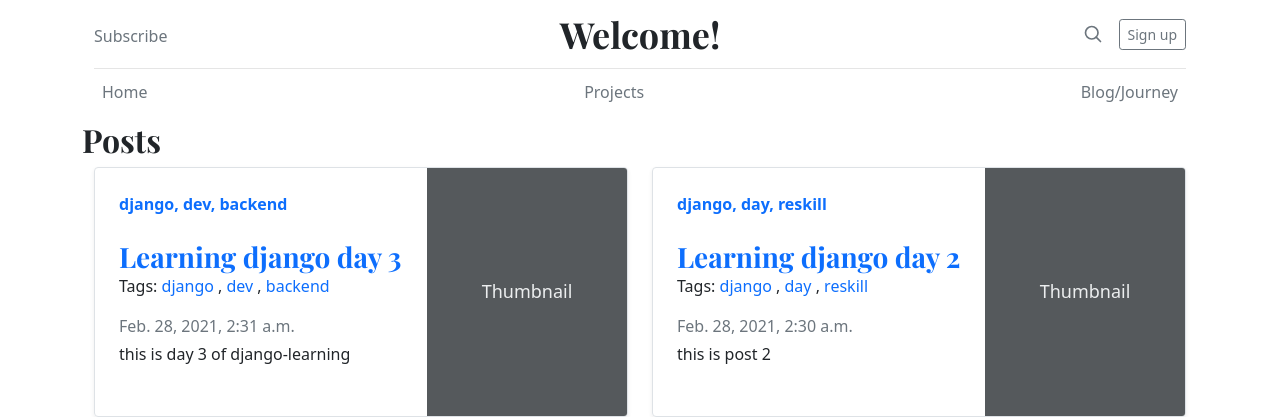
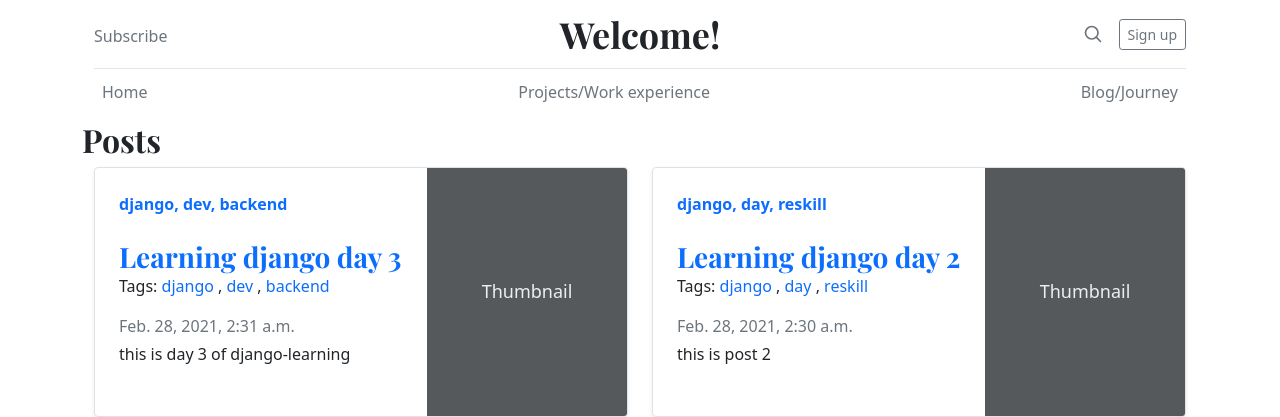
Before and after one commit to init-fun/portfolio, a Django app: page /post/ in a window 1280 px wide. Shown: the top 417 px of the page. Run offline with Django 3.2, Linux system fonts and the light colour scheme; data comes from the database, SQL or seed files in the repository; parts of the project's set-up code (start-up, migrations or seed data) failed here and were passed over; some libraries are stand-ins or nearby versions.

Commit message:
fix navbar

```diff
--- a/blog/templates/blog/base.html
+++ b/blog/templates/blog/base.html
@@ -77,7 +77,7 @@
             <div class="nav-scroller py-1 mb-2">
                 <nav class="nav d-flex justify-content-between">
                     <a class="p-2 link-secondary" href="{% url 'blog:index'%}">Home</a>
-                    <a class="p-2 link-secondary" href="#">Projects</a>
+                    <a class="p-2 link-secondary" href="#">Projects/Work experience</a>
                     <a class="p-2 link-secondary" href="{% url 'blog:post_list' %}">Blog/Journey</a>
 
                 </nav>
```
